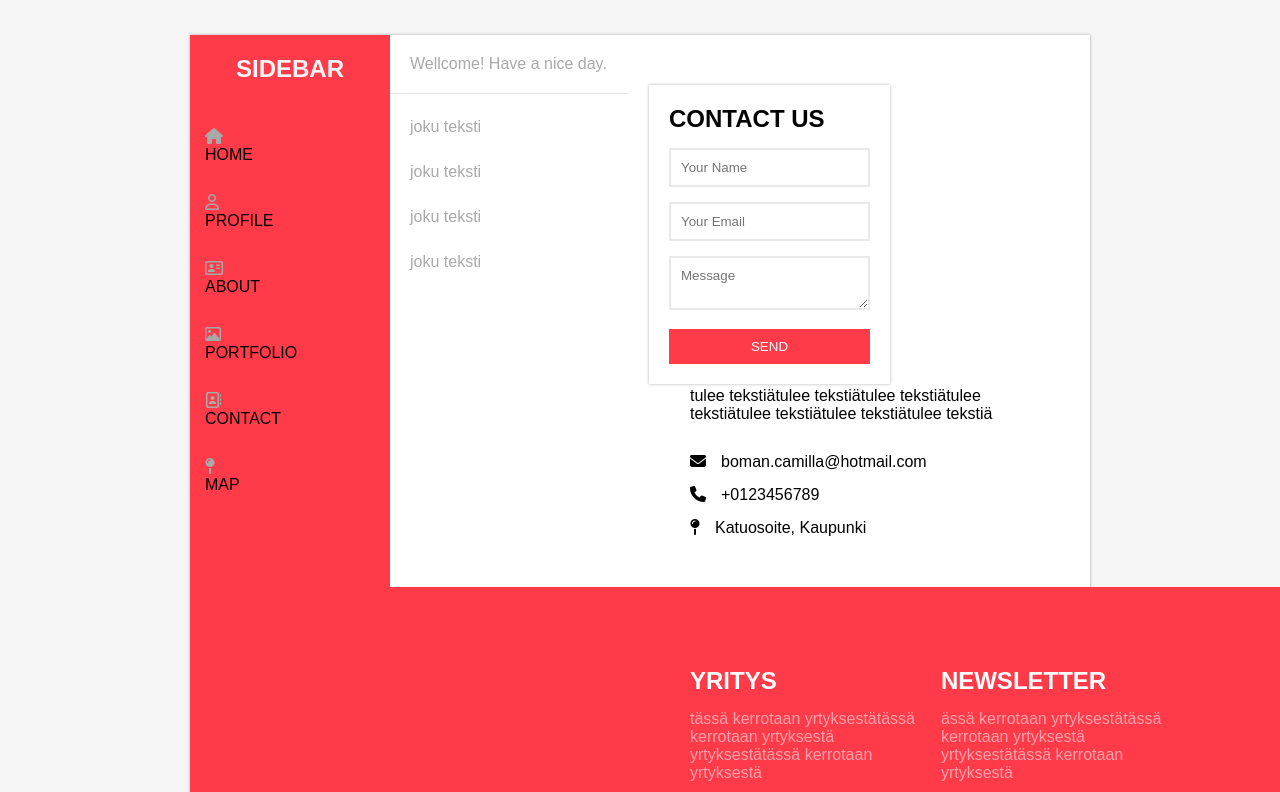
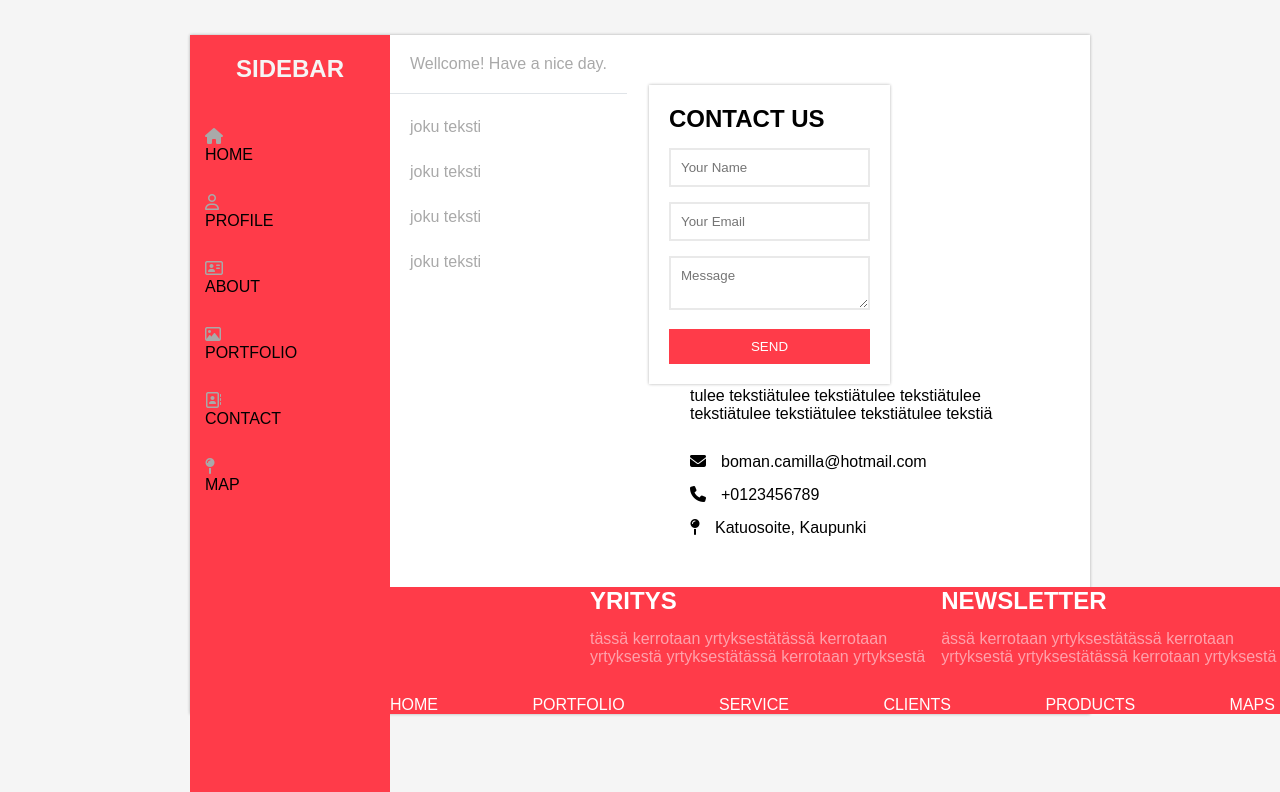
Before and after one commit to BomanC/testisivu, a plain HTML site: page index.html in a window 1280 px wide. Shown: the top 792 px of the page. Drawn offline with Linux system fonts and the light colour scheme.

Commit message:
index.html

```diff
--- a/style.css
+++ b/style.css
@@ -114,7 +114,6 @@ section{
 
 .contact_bottom{
     background: #ff3b49;
-    padding: 80px 100px 50px;
     width: 100%;
     margin-left: 200px;
 }
```
